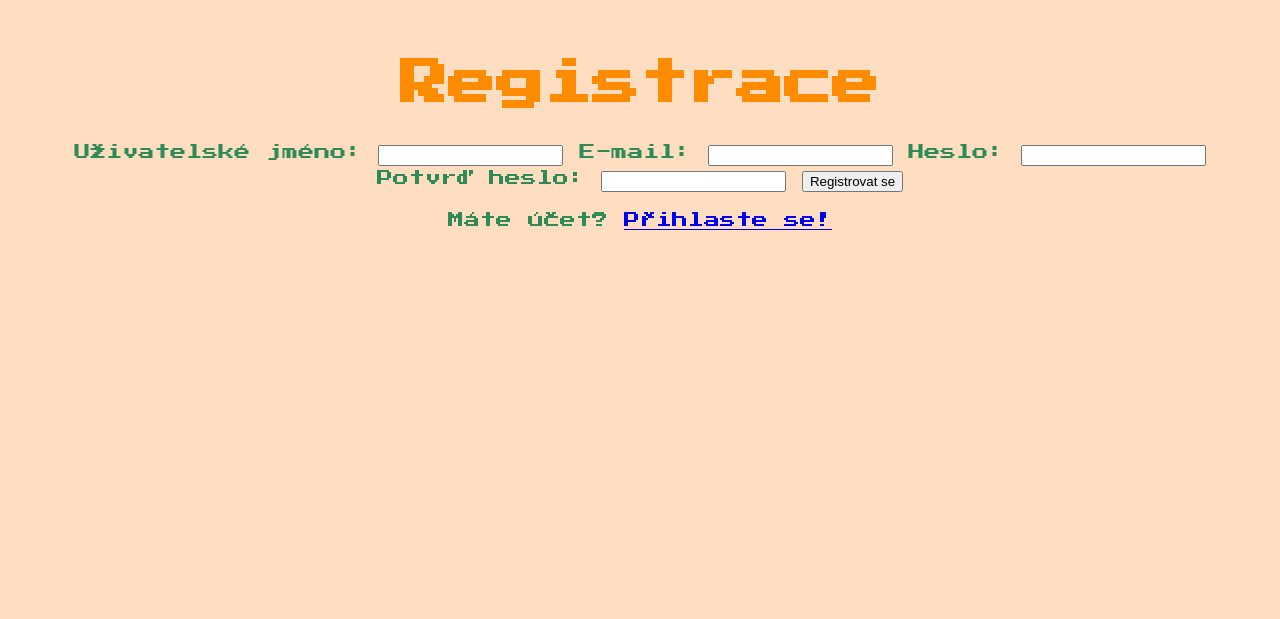
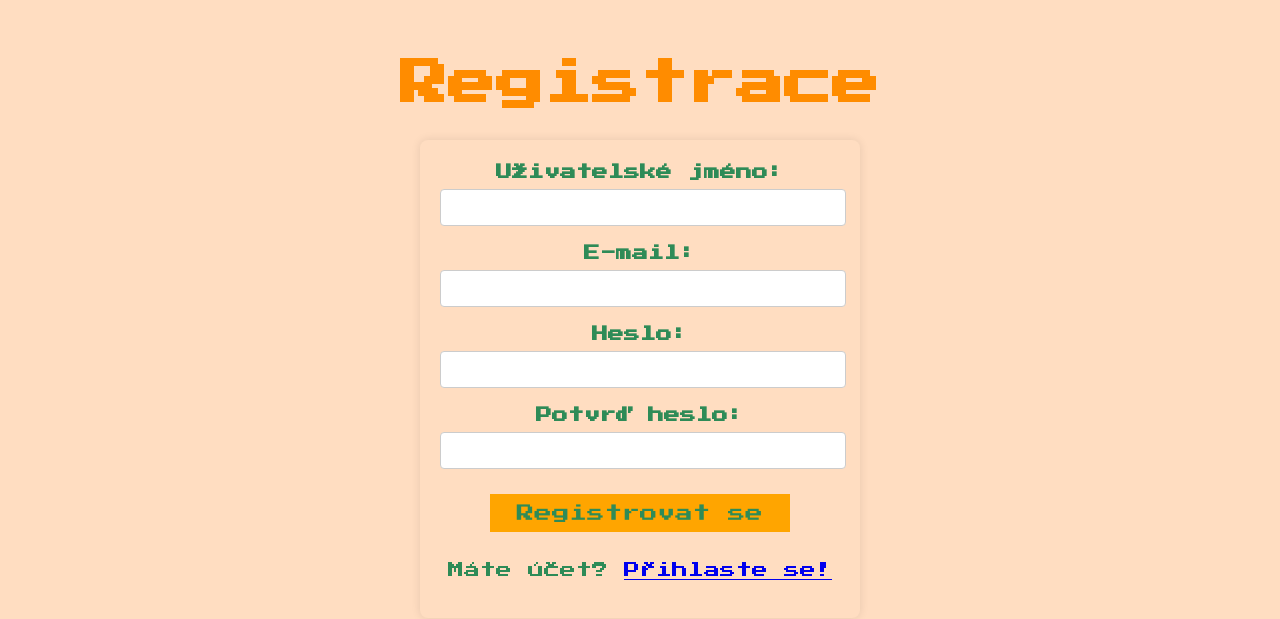
Before and after one commit to wernerdweight/demo-workspace, a PHP site: page /No_Bad_Choices/register.html in a window 1280 px wide. Shown: the top 619 px of the page. Run offline with PHP 8.4, Linux system fonts and the light colour scheme.

Commit message:
some changes

```diff
--- a/src/public/No_Bad_Choices/login.html
+++ b/src/public/No_Bad_Choices/login.html
@@ -16,6 +16,7 @@
     <main>
         <section class="login-form">
             <form action="dashboard.html" method="POST">
+                <div>
                 <label for="username">Uživatelské jméno:</label>
                 <input type="text" id="username" name="username" required>
 
@@ -23,8 +24,8 @@
                 <input type="password" id="password" name="password" required>
 
                 <button type="submit">Přihlásit se</button>
+            </div>
             </form>
-
             <p class="register-link">Nemáš účet? <a href="register.html">Zaregistruj se!</a></p>
         </section>
     </main>
--- a/src/public/No_Bad_Choices/register.html
+++ b/src/public/No_Bad_Choices/register.html
@@ -14,7 +14,7 @@
     </header>
 
     <main>
-        <section class="registration-form">
+        <section class="login-form">
             <form action="login.html" method="POST">
                 <label for="username">Uživatelské jméno:</label>
                 <input type="text" id="username" name="username" required>
--- a/src/public/No_Bad_Choices/styles.css
+++ b/src/public/No_Bad_Choices/styles.css
@@ -101,7 +101,8 @@ h1, h2, h3, h4, h5, h6 {
 
 .login-form input {
     width: 100%;
-    padding: 10px;
+    padding-top: 10px;
+    padding-bottom: 10px;
     margin-bottom: 15px;
     border: 1px solid #ccc;
     border-radius: 4px;
```
